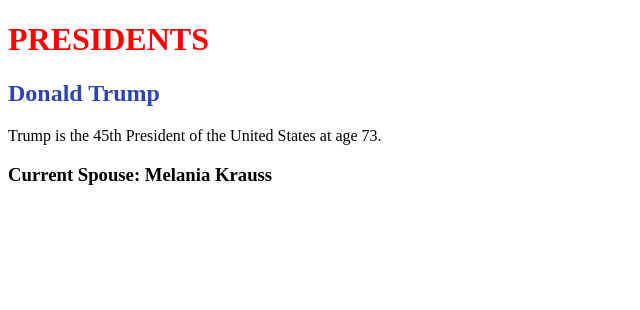
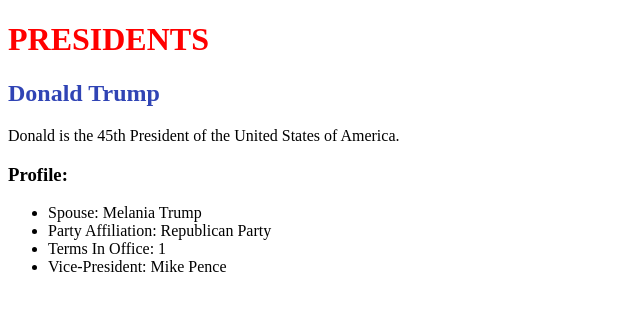
Before and after one commit to colorfest/angular9tutorial, an Angular app: page / in a window 1280 px wide. Shown: the top 310 px of the page, without its empty margins (0-640 px from the left). Built offline with nearby package versions, Linux system fonts and the light colour scheme.

Commit message:
Lesson 5: Interfaces

```diff
--- a/src/app/components/president-demo/president-demo.component.html
+++ b/src/app/components/president-demo/president-demo.component.html
@@ -1,6 +1,10 @@
 <h1 class="capitalize">Presidents</h1>
-<h2>{{ firstName }} {{ lastName }}</h2>
-
-<p>{{ lastName }} is the {{ presID }}th President of the United States at age {{ age }}.</p>
-
-<h3>Current Spouse: {{ wives[0] }}</h3>
+<h2>{{ presidents.firstName }} {{ presidents.lastName }}</h2>
+<p>{{ presidents.firstName }} is the {{ presidents.presId }}th President of the United States of America.</p>
+<h3>Profile:</h3>
+<ul>
+    <li>Spouse: {{ presidents.details.spouse }}</li>
+    <li>Party Affiliation: {{ presidents.details.partyAffiliation }}</li>
+    <li>Terms In Office: {{ presidents.details.termsInOffice }}</li>
+    <li>Vice-President: {{ presidents.details.vicePresident }}</li>
+</ul>
--- a/src/app/components/president-demo/president-demo.component.ts
+++ b/src/app/components/president-demo/president-demo.component.ts
@@ -1,4 +1,5 @@
 import { Component, OnInit } from '@angular/core';
+import { Presidents } from "../../interfaces/presidents";
 
 @Component({
   selector: 'app-president-demo',
@@ -6,29 +7,21 @@
   styleUrls: ['./president-demo.component.sass']
 })
 export class PresidentDemoComponent implements OnInit {
-
-  // create president properties
-  firstName: string;
-  lastName: string;
-  age: number;
-  presID: number;
-  hasChildren: boolean;
-  wives: string[];
-  numberOfTweets: number[];
-  mixedArray: any[];
-  tupleArray: [boolean, number, string];
+  presidents: Presidents;
 
   constructor() {
-    this.firstName = `Donald`;
-    this.lastName = `Trump`;
-    this.age = 73;
-    this.presID = 45;
-
-    this.hasChildren = true;
-    this.wives = [`Melania Krauss`, `Marla Maples`, `Ivana Zelnickova`];
-    this.numberOfTweets = [12, 5, 23, 5];
-    this.mixedArray = [true, true, `Bernie`, `Biden`, `USA`, 0, false, `New York`];
-    this.tupleArray = [false, 100, `Pence`];
+    this.presidents = {
+      firstName: `Donald`,
+      lastName: `Trump`,
+      age: 73,
+      presId: 45,
+      details: {
+        spouse: `Melania Trump`,
+        partyAffiliation: `Republican Party`,
+        termsInOffice: 1,
+        vicePresident: `Mike Pence`
+      }
+    }
   }
 
   ngOnInit(): void {
--- /dev/null
+++ b/src/app/interfaces/presidents.ts
@@ -0,0 +1,12 @@
+export interface Presidents {
+    firstName: string,
+    lastName: string,
+    age: number,
+    presId: number,
+    details: {
+        spouse: string,
+        termsInOffice: number,
+        vicePresident: string,
+        partyAffiliation: string
+    }
+}
```
